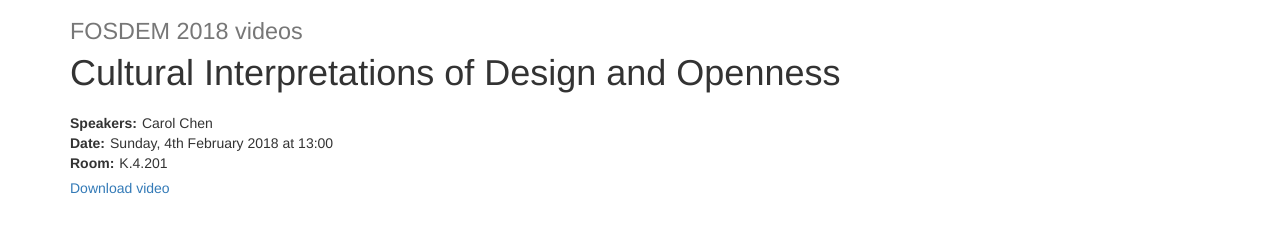
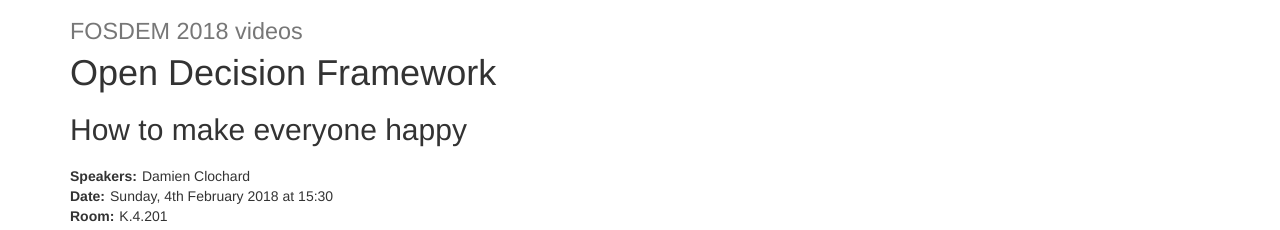
Before and after one commit to belenbarrospena/fosdem_video, a plain HTML site: page second_review.html in a window 1280 px wide. Shown: the top 230 px of the page. Drawn offline with Linux system fonts and the light colour scheme; a script that the page names is missing; files whose address does not match are found by name.

Commit message:
Changes for feedback session 3
Signed-off-by: Belen Pena <belenbarrospena@gmail.com>

```diff
--- a/second_review.html
+++ b/second_review.html
@@ -15,8 +15,9 @@
   <div class="container">
     <h1>
       <small>FOSDEM 2018 videos</small>
-      Cultural Interpretations of Design and Openness
+      Open Decision Framework
     </h1>
+    <h2>How to make everyone happy</h2>
     <script>
     /* @licstart The following is the entire license notice for this
      * project, including all its JavaScript.
@@ -77,9 +78,9 @@
       <div class="col-sm-12">
         <dl class="dl-horizontal">
           <dt>Speakers:</dt>
-          <dd>Carol Chen</dd>
+          <dd>Damien Clochard</dd>
           <dt>Date:<dt>
-          <dd>Sunday, 4th February 2018 at 13:00</dd>
+          <dd>Sunday, 4th February 2018 at 15:30</dd>
           <dt>Room:</dt>
           <dd>K.4.201</dd>
         </dl>
```
Also changed, not shown: index.html (+6 -5 lines), thankyou_video_not_ok.html (+4 -3 lines), thankyou_video_ok.html (+2 -1 lines).
